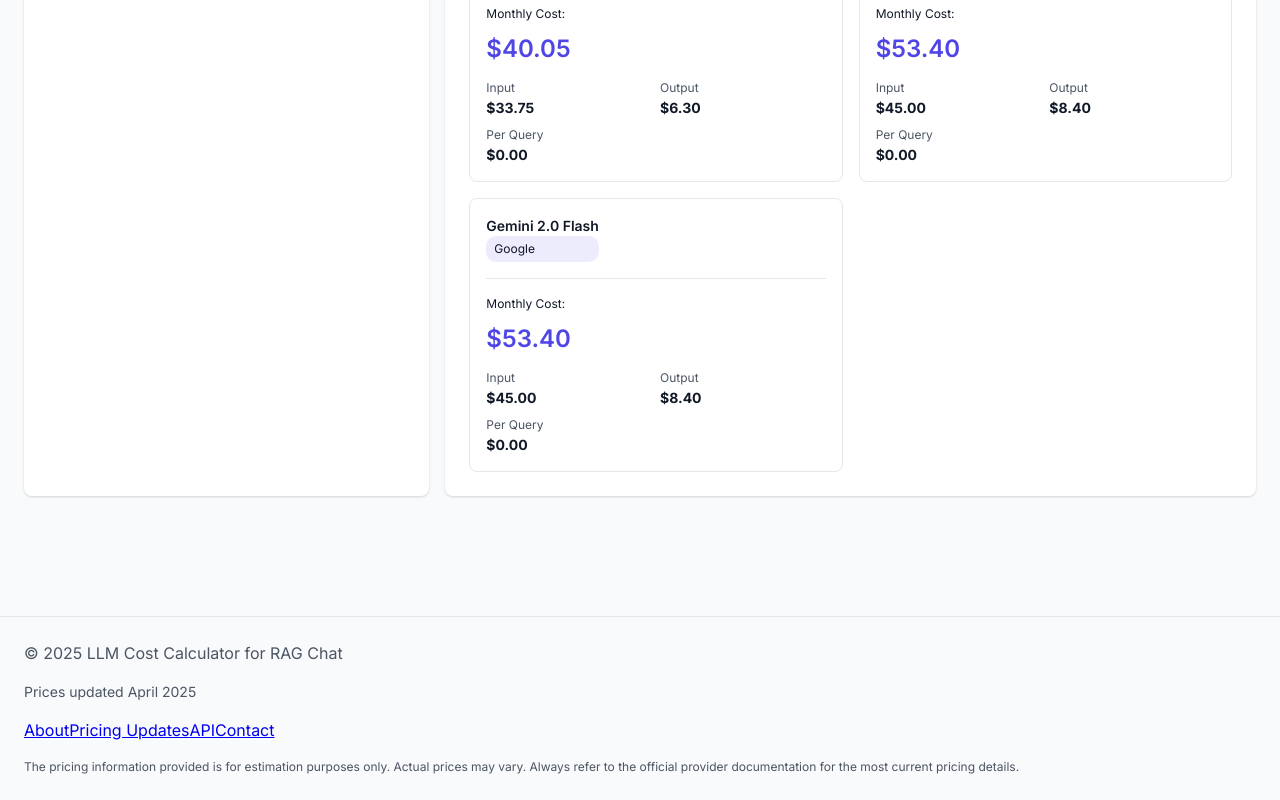
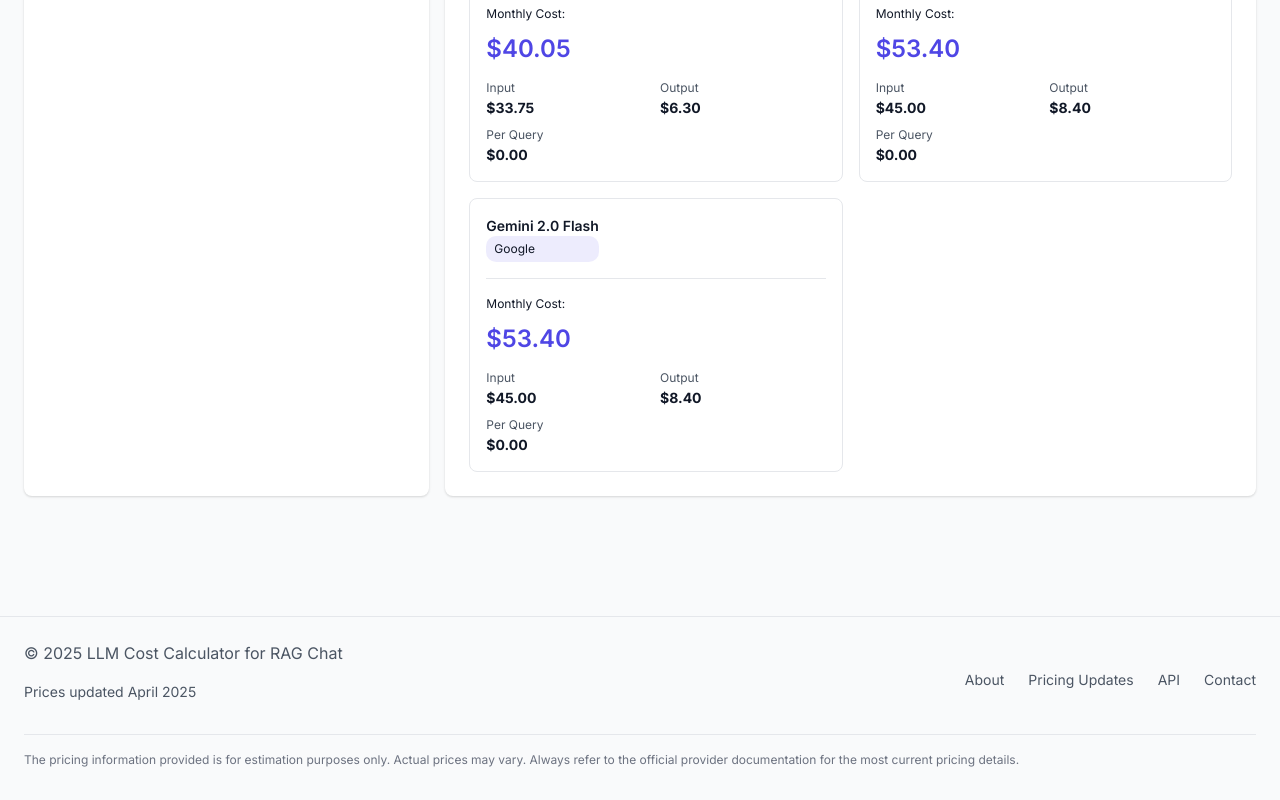
Before and after one commit to mathislucka/deepset-webinar-ui, a React (Vite) app: page / in a window 1280 px wide. Shown: the part 1849-2649 px from the top of the page. Built offline with nearby package versions, Linux system fonts and the light colour scheme; the HTML template or start-up script is replaced by a standard one.

Commit message:
feat: add footer styling for new structure

```diff
--- a/src/App.css
+++ b/src/App.css
@@ -47,6 +47,38 @@
   color: var(--text-secondary);
 }
 
+.footer-content {
+  display: flex;
+  justify-content: space-between;
+  align-items: center;
+  flex-wrap: wrap;
+  gap: 1rem;
+}
+
+.footer-links {
+  display: flex;
+  gap: 1.5rem;
+  flex-wrap: wrap;
+}
+
+.footer-link {
+  color: var(--text-secondary);
+  text-decoration: none;
+  transition: color 0.2s ease;
+  font-size: 0.875rem;
+}
+
+.footer-link:hover {
+  color: var(--primary-color);
+  text-decoration: underline;
+}
+
+.footer-disclaimer {
+  color: var(--secondary-color);
+  border-top: 1px solid var(--border-color);
+  padding-top: 1rem;
+}
+
 .calculator-container {
   margin-bottom: 2rem;
 }
```
